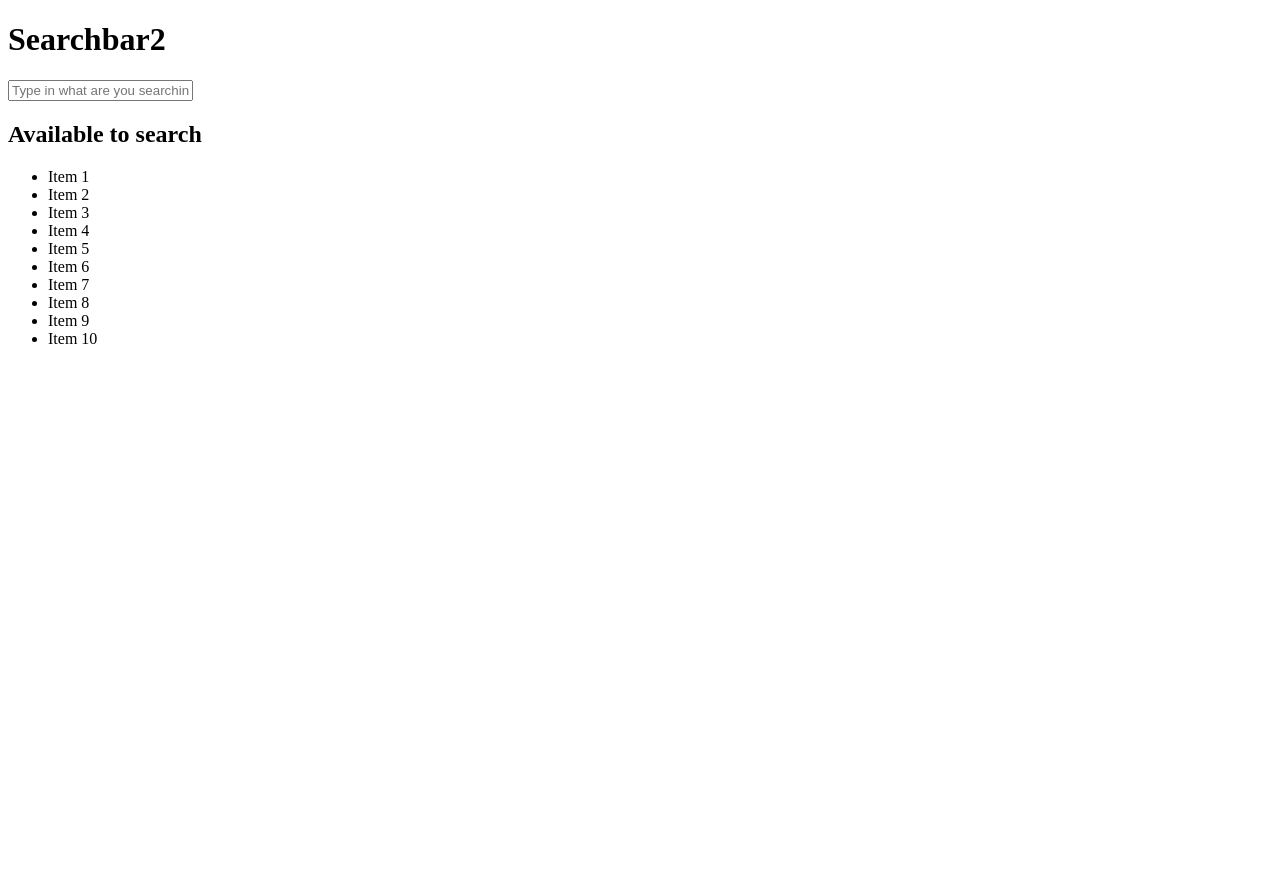
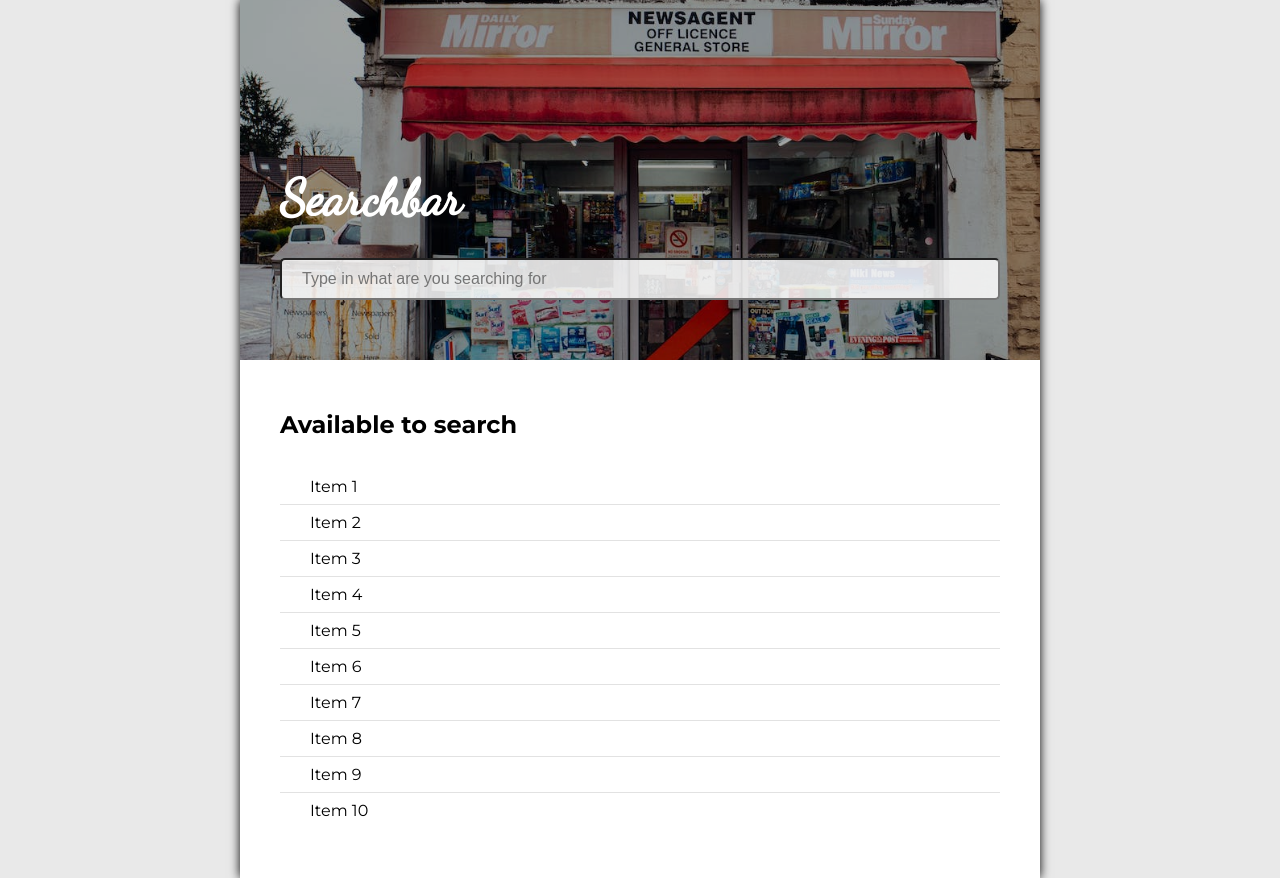
Before and after one commit to wojciech-progr/searchbar, a plain HTML site: page index.html in a window 1280 px wide. Before the commit the page ends 800 px from the top, so only its background shows below. Drawn offline with Linux system fonts and the light colour scheme.

Commit message:
Styles for whole project

```diff
--- a/index.html
+++ b/index.html
@@ -6,6 +6,8 @@
     <meta name="viewport" content="width=device-width, initial-scale=1.0">
     <link rel="icon" type="image/x-icon" href="favicon.ico">
     <title>Searchbar</title>
+    <link href="https://fonts.googleapis.com/css2?family=Dancing+Script&family=Montserrat:wght@400;700&display=swap"
+        rel="stylesheet">
     <link rel="stylesheet" href="style.css">
 </head>
 
@@ -15,7 +17,7 @@
             <div class="shadow">
 
             </div>
-            <h1>Searchbar2</h1>
+            <h1>Searchbar</h1>
             <input type="text" class="search" placeholder="Type in what are you searching for">
         </div>
 
--- a/style.css
+++ b/style.css
@@ -0,0 +1,85 @@
+* {
+    box-sizing: border-box;
+    margin: 0;
+    padding: 0;
+}
+
+body {
+    display: flex;
+    justify-content: center;
+    align-items: center;
+    min-height: 100vh;
+    font-family: 'Montserrat', sans-serif;
+    background-color: rgb(233, 233, 233)
+}
+
+.wrapper {
+    width: 800px;
+    background-color: #fff;
+    box-shadow: 0 0 10px #000;
+}
+
+.header {
+    display: flex;
+    justify-content: flex-end;
+    align-items: flex-start;
+    flex-direction: column;
+    position: relative;
+    height: 360px;
+    padding: 20px 40px;
+    font-family: 'Dancing Script', cursive;
+    background-image: url('searchbar-bg.jpg');
+    background-size: 100%;
+    background-position: center;
+    background-repeat: no-repeat;
+    z-index: 0;
+}
+
+.shadow {
+    position: absolute;
+    width: 100%;
+    height: 100%;
+    background-color: rgba(0, 0, 0, .35);
+    z-index: -1;
+    top: 0;
+    left: 0;
+}
+
+h1 {
+    margin-bottom: 30px;
+    color: #fff;
+    font-size: 50px;
+}
+
+.search {
+    padding: 10px 20px;
+    margin-bottom: 40px;
+    width: 100%;
+    font-size: 16px;
+    border-radius: 5px;
+    background-color: rgba(255, 255, 255, .85);
+}
+
+.search-list {
+    padding: 20px 40px;
+}
+
+h2 {
+    padding: 30px 0;
+}
+
+ul {
+    padding-bottom: 30px;
+    font-size: -32px;
+    list-style: none;
+}
+
+li {
+    padding: 8px 30px;
+    border-bottom: 1px solid rgb(226, 226, 226);
+}
+
+li:last-child {
+    padding: 8px 30px;
+    border-bottom: 0;
+}
```
Also changed, not shown: searchbar-bg.jpg (added).
